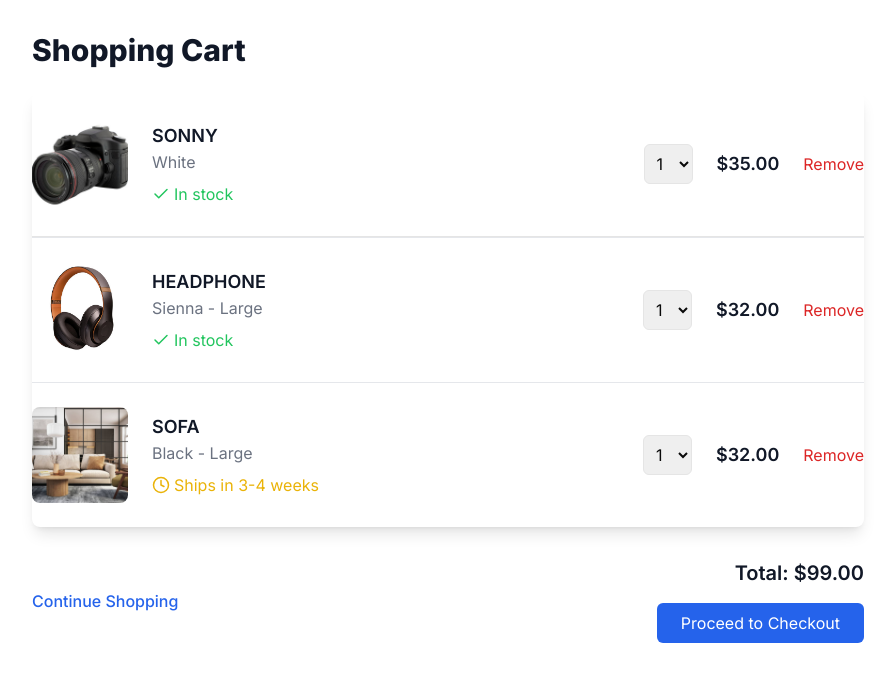
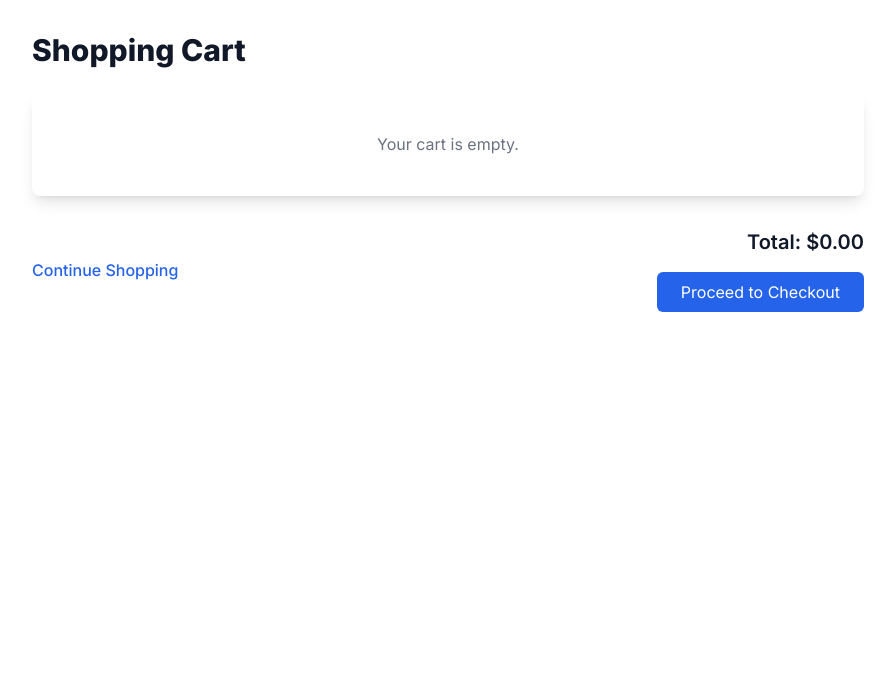
Before and after one commit to RithySoy/my-project1, a Next.js app: page /shoppingCart in a window 1280 px wide. Shown: the top 682 px of the page, without its empty margins (192-1087 px from the left). Built offline with nearby package versions, Linux system fonts and the light colour scheme.

Commit message:
rithy update payment, add button and new ui

```diff
--- a/src/app/create/page.js
+++ b/src/app/create/page.js
@@ -1,112 +1,112 @@
-// "use client"
-// import React, { useState } from 'react';
+"use client"
+import React, { useState } from 'react';
 
-// const CreatePage = () => {
+const CreatePage = () => {
 
-//   const [formData, setFormData] = useState({
-//     title: '',
-//     type: '',
-//     size: '',
-//     color: '',
-//     description: '',
-//   });
+  const [formData, setFormData] = useState({
+    title: '',
+    type: '',
+    size: '',
+    color: '',
+    description: '',
+  });
 
-//   const handleInputChange = (e) => {
-//     const { name, value } = e.target;
-//     setFormData((prevData) => ({
-//       ...prevData,
-//       [name]: value,
-//     }));
-//   };
+  const handleInputChange = (e) => {
+    const { name, value } = e.target;
+    setFormData((prevData) => ({
+      ...prevData,
+      [name]: value,
+    }));
+  };
 
-//   const handleSubmit = async (e) => {
-//     e.preventDefault();
-//     // Here you would typically send the data to your backend API
-//     console.log('Form data submitted:', formData);
-//     // Reset form after submission
-//     setFormData({
-//       title: '',
-//       type: '',
-//       size: '',
-//       color: '',
-//       slug: '',
-//       description: '',
-//     });
-//   };
+  const handleSubmit = async (e) => {
+    e.preventDefault();
+    // Here you would typically send the data to your backend API
+    console.log('Form data submitted:', formData);
+    // Reset form after submission
+    setFormData({
+      title: '',
+      type: '',
+      size: '',
+      color: '',
+      slug: '',
+      description: '',
+    });
+  };
 
-//      return (
-//     <div className="max-w-2xl mx-auto p-4">
-//       <h1 className="text-2xl font-bold mb-4">Add a Product</h1>
-//       <form onSubmit={handleSubmit} className="space-y-4">
-//         <div>
+     return (
+    <div className="max-w-2xl mx-auto p-4">
+      <h1 className="text-2xl font-bold mb-4">Add a Product</h1>
+      <form onSubmit={handleSubmit} className="space-y-4">
+        <div>
 
-//           <label htmlFor="title" className="block text-sm font-medium text-gray-700">Title</label>
-//           <input
-//             type="text"
-//             id="title"
-//             name="title"
-//             value={formData.title}
-//             onChange={handleInputChange}
-//             className="mt-1 block w-full border border-gray-300 rounded-md shadow-sm p-2"
-//             required
-//           />
-//         </div>
-//         <div>
-//           <label htmlFor="type" className="block text-sm font-medium text-gray-700">Type</label>
-//           <input
-//             type="text"
-//             id="type"
-//             name="type"
-//             value={formData.type}
-//             onChange={handleInputChange}
-//             className="mt-1 block w-full border border-gray-300 rounded-md shadow-sm p-2"
-//             required
-//           />
-//         </div>
-//         <div>
-//           <label htmlFor="size" className="block text-sm font-medium text-gray-700">Size</label>
-//           <input
-//             type="text"
-//             id="size"
-//             name="size"
-//             value={formData.size}
-//             onChange={handleInputChange}
-//             className="mt-1 block w-full border border-gray-300 rounded-md shadow-sm p-2"
-//             required
-//           />
-//         </div>
-//         <div>
-//           <label htmlFor="color" className="block text-sm font-medium text-gray-700">Color</label>
-//           <input
-//             type="text"
-//             id="color"
-//             name="color"
-//             value={formData.color}
-//             onChange={handleInputChange}
-//             className="mt-1 block w-full border border-gray-300 rounded-md shadow-sm p-2"
-//             required
-//           />
-//         </div>
+          <label htmlFor="title" className="block text-sm font-medium text-gray-700">Title</label>
+          <input
+            type="text"
+            id="title"
+            name="title"
+            value={formData.title}
+            onChange={handleInputChange}
+            className="mt-1 block w-full border border-gray-300 rounded-md shadow-sm p-2"
+            required
+          />
+        </div>
+        <div>
+          <label htmlFor="type" className="block text-sm font-medium text-gray-700">Type</label>
+          <input
+            type="text"
+            id="type"
+            name="type"
+            value={formData.type}
+            onChange={handleInputChange}
+            className="mt-1 block w-full border border-gray-300 rounded-md shadow-sm p-2"
+            required
+          />
+        </div>
+        <div>
+          <label htmlFor="size" className="block text-sm font-medium text-gray-700">Size</label>
+          <input
+            type="text"
+            id="size"
+            name="size"
+            value={formData.size}
+            onChange={handleInputChange}
+            className="mt-1 block w-full border border-gray-300 rounded-md shadow-sm p-2"
+            required
+          />
+        </div>
+        <div>
+          <label htmlFor="color" className="block text-sm font-medium text-gray-700">Color</label>
+          <input
+            type="text"
+            id="color"
+            name="color"
+            value={formData.color}
+            onChange={handleInputChange}
+            className="mt-1 block w-full border border-gray-300 rounded-md shadow-sm p-2"
+            required
+          />
+        </div>
 
-//         <div>
-//           <label htmlFor="description" className="block text-sm font-medium text-gray-700">Description</label>
-//           <textarea
-//             id="description"
-//             name="description"
-//             value={formData.description}
-//             onChange={handleInputChange}
-//             rows={4}
-//             className="mt-1 block w-full border border-gray-300 rounded-md shadow-sm p-2"
-//             required
-//           ></textarea>
-//         </div>
-//         <button type="submit" className="bg-blue-500 hover:bg-blue-700 text-white font-bold py-2 px-4 rounded">
-//           Add Product
-//         </button>
-//       </form>
+        <div>
+          <label htmlFor="description" className="block text-sm font-medium text-gray-700">Description</label>
+          <textarea
+            id="description"
+            name="description"
+            value={formData.description}
+            onChange={handleInputChange}
+            rows={4}
+            className="mt-1 block w-full border border-gray-300 rounded-md shadow-sm p-2"
+            required
+          ></textarea>
+        </div>
+        <button type="submit" className="bg-blue-500 hover:bg-blue-700 text-white font-bold py-2 px-4 rounded">
+          Add Product
+        </button>
+      </form>
 
-//     </div>
-//   );
-// };
+    </div>
+  );
+};
 
-// export default CreatePage;
+export default CreatePage;
--- a/src/app/home/page.js
+++ b/src/app/home/page.js
@@ -56,7 +56,7 @@ const HomePage = () => {
                   </div>
                   <div className="px-4 py-4">
                     <h3 className="text-lg font-semibold text-gray-900">
-                      <a href="./overview">
+                      <a href="./products">
                         <span aria-hidden="true" className="absolute inset-0" />
                         {category}
                       </a>
@@ -83,7 +83,7 @@ const HomePage = () => {
                 </div>
                 <div className="px-4 py-4">
                   <h3 className="text-lg font-semibold text-gray-900">
-                    <a href="./overview">
+                    <a href="./products">
                       <span aria-hidden="true" className="absolute inset-0" />
                       {product.name}
                     </a>
@@ -113,7 +113,7 @@ const HomePage = () => {
                   </div>
                   <div className="px-4 py-4">
                     <h3 className="text-lg font-semibold text-gray-900">
-                      <a href="./overview">
+                      <a href="./products">
                         <span aria-hidden="true" className="absolute inset-0" />
                         {product.name}
                       </a>
--- /dev/null
+++ b/src/app/payment/page.js
@@ -0,0 +1,143 @@
+'use client'
+
+import { useState } from 'react';
+import { useRouter } from 'next/navigation';
+import { Button } from "@/components/ui/button";
+import { Input } from "@/components/ui/input";
+import { Label } from "@/components/ui/label";
+import { Card, CardHeader, CardTitle, CardDescription, CardContent, CardFooter } from "@/components/ui/card";
+import { AlertCircle, CreditCard } from 'lucide-react';
+
+export default function CreditCardPaymentPage() {
+  const [cardNumber, setCardNumber] = useState('');
+  const [expiryDate, setExpiryDate] = useState('');
+  const [cvv, setCvv] = useState('');
+  const [name, setName] = useState('');
+  const [error, setError] = useState('');
+  const router = useRouter();
+
+  const formatCardNumber = (value) => {
+    const v = value.replace(/\s+/g, '').replace(/[^0-9]/gi, '');
+    const matches = v.match(/\d{4,16}/g);
+    const match = matches && matches[0] || '';
+    const parts = [];
+
+    for (let i = 0, len = match.length; i < len; i += 4) {
+      parts.push(match.substring(i, i + 4));
+    }
+
+    return parts.length ? parts.join(' ') : value;
+  };
+
+  const formatExpiryDate = (value) => {
+    const v = value.replace(/\s+/g, '').replace(/[^0-9]/gi, '');
+    if (v.length >= 2) {
+      return `${v.slice(0, 2)}/${v.slice(2, 4)}`;
+    }
+    return v;
+  };
+
+  const handleSubmit = async (e) => {
+    e.preventDefault();
+    setError('');
+
+    // Basic validation
+    if (cardNumber.length < 16 || expiryDate.length < 5 || cvv.length < 3 || name.length < 2) {
+      setError('Please fill in all fields correctly.');
+      return;
+    }
+
+    // Here you would typically send the payment data to your server or a payment processor
+    // This is a mock implementation
+    try {
+      const response = await fetch('/api/process-payment', {
+        method: 'POST',
+        headers: {
+          'Content-Type': 'application/json',
+        },
+        body: JSON.stringify({ cardNumber, expiryDate, cvv, name }),
+      });
+
+      if (!response.ok) {
+        throw new Error('Payment failed');
+      }
+
+      // Payment successful, redirect to confirmation page
+      router.push('/payment-confirmation');
+    } catch (err) {
+      setError('Payment processing failed. Please try again.');
+    }
+  };
+
+  return (
+    <div className="container mx-auto p-4">
+      <Card className="w-full max-w-md mx-auto">
+        <CardHeader>
+          <CardTitle className="flex items-center gap-2">
+            <CreditCard className="w-6 h-6" />
+            <span>Credit Card Payment</span>
+          </CardTitle>
+          <CardDescription>Enter your credit card details below</CardDescription>
+        </CardHeader>
+        <form onSubmit={handleSubmit}>
+          <CardContent className="space-y-4">
+            <div className="space-y-2">
+              <Label htmlFor="cardNumber">Card Number</Label>
+              <Input
+                id="cardNumber"
+                value={cardNumber}
+                onChange={(e) => setCardNumber(formatCardNumber(e.target.value))}
+                placeholder="1234 5678 9012 3456"
+                maxLength={19}
+                required
+              />
+            </div>
+            <div className="grid grid-cols-2 gap-4">
+              <div className="space-y-2">
+                <Label htmlFor="expiryDate">Expiry Date</Label>
+                <Input
+                  id="expiryDate"
+                  value={expiryDate}
+                  onChange={(e) => setExpiryDate(formatExpiryDate(e.target.value))}
+                  placeholder="MM/YY"
+                  maxLength={5}
+                  required
+                />
+              </div>
+              <div className="space-y-2">
+                <Label htmlFor="cvv">CVV</Label>
+                <Input
+                  id="cvv"
+                  value={cvv}
+                  onChange={(e) => setCvv(e.target.value)}
+                  placeholder="123"
+                  maxLength={4}
+                  required
+                />
+              </div>
+            </div>
+            <div className="space-y-2">
+              <Label htmlFor="name">Name on Card</Label>
+              <Input
+                id="name"
+                value={name}
+                onChange={(e) => setName(e.target.value)}
+                placeholder="John Doe"
+                required
+              />
+            </div>
+          </CardContent>
+          <CardFooter className="flex flex-col">
+            <Button type="submit" className="w-full">Pay Now</Button>
+            {error && (
+              <div className="flex items-center text-red-500 mt-2">
+                <AlertCircle className="w-4 h-4 mr-2" />
+                <span>{error}</span>
+              </div>
+            )}
+          </CardFooter>
+        </form>
+      </Card>
+    </div>
+  );
+}
--- a/src/app/products/[id]/page.js
+++ b/src/app/products/[id]/page.js
@@ -1,48 +1,70 @@
-'use client'
+"use client";
 
-import React, { useState, useEffect } from "react"
-import { useParams } from "next/navigation"
-import { doc, getDoc } from "firebase/firestore"
-import { db } from "@/lib/firebase"
-import { Loader2, Package, Tag, Banknote, BarChart, FileText } from "lucide-react"
-import { Card, CardContent, CardHeader, CardTitle } from "@/components/ui/card"
-import { Badge } from "@/components/ui/badge"
-import { Button } from "@/components/ui/button"
-import { Separator } from "@/components/ui/separator"
-import Link from "next/link"
-import Navbar from "@/components/Navbar"
+import React, { useState, useEffect } from "react";
+import { useParams, useRouter } from "next/navigation"; // Import useRouter for navigation
+import { doc, getDoc } from "firebase/firestore";
+import { db } from "@/lib/firebase";
+import { Loader2, Package, Tag, FileText } from "lucide-react";
+import { Card, CardContent, CardHeader, CardTitle } from "@/components/ui/card";
+import { Badge } from "@/components/ui/badge";
+import { Button } from "@/components/ui/button";
+import { Separator } from "@/components/ui/separator";
+import Navbar from "@/components/Navbar";
 
 export default function ProductDetail() {
-  const { id } = useParams()
-  const [product, setProduct] = useState(null)
-  const [loading, setLoading] = useState(true)
+  const { id } = useParams();
+  const router = useRouter(); // Initialize the router
+  const [product, setProduct] = useState(null);
+  const [loading, setLoading] = useState(true);
+
+  // Get cart from localStorage or initialize an empty cart
+  const getCart = () => {
+    if (typeof window !== "undefined") {
+      const storedCart = localStorage.getItem("cart");
+      return storedCart ? JSON.parse(storedCart) : [];
+    }
+    return [];
+  };
+
+  const [cart, setCart] = useState(getCart());
 
   useEffect(() => {
     const fetchProduct = async () => {
-      const productRef = doc(db, "products", id)
+      const productRef = doc(db, "products", id);
       try {
-        const productSnap = await getDoc(productRef)
+        const productSnap = await getDoc(productRef);
         if (productSnap.exists()) {
-          setProduct(productSnap.data())
+          setProduct(productSnap.data());
         } else {
-          console.error("No such document!")
+          console.error("No such document!");
         }
       } catch (error) {
-        console.error("Error fetching product:", error)
+        console.error("Error fetching product:", error);
       } finally {
-        setLoading(false)
+        setLoading(false);
       }
-    }
+    };
 
-    fetchProduct()
-  }, [id])
+    fetchProduct();
+  }, [id]);
+
+  const handleAddToCart = () => {
+    const updatedCart = [...cart, { ...product, quantity: 1 }];
+    setCart(updatedCart);
+    localStorage.setItem("cart", JSON.stringify(updatedCart));
+  };
+
+  const handleBuyNow = () => {
+    // Redirect to the payment page
+    router.push("/payment"); // Assuming you have a payment page at this route
+  };
 
   if (loading) {
     return (
       <div className="flex h-screen justify-center items-center">
         <Loader2 className="h-8 w-8 animate-spin text-primary" />
       </div>
-    )
+    );
   }
 
   if (!product) {
@@ -50,11 +72,12 @@ export default function ProductDetail() {
       <div className="flex h-screen justify-center items-center">
         <p className="text-xl font-semibold">Product not found</p>
       </div>
-    )
+    );
   }
 
   return (
-
+    <div>
+      <Navbar />
       <div className="container mx-auto px-4 py-8">
         <Card className="overflow-hidden">
           <div className="md:flex">
@@ -84,11 +107,6 @@ export default function ProductDetail() {
                     <span className="font-semibold">Stock:</span>
                     <span className="ml-2">{product.stock} units</span>
                   </div>
-                <div className="flex items-center">
-                  <BarChart className="mr-2 h-4 w-4" />
-                  <span className="font-semibold">Category:</span>
-                  <span className="ml-2">{product.category}</span>
-                </div>
                 </div>
                 <Separator className="my-4" />
                 <div className="space-y-2">
@@ -98,15 +116,19 @@ export default function ProductDetail() {
                   </div>
                   <p className="text-sm text-muted-foreground">{product.description}</p>
                 </div>
-              <div className="mt-6">
-                <Link  href="/shoppingCart">
-                <Button className="w-full">Add to Cart</Button>
-                </Link>
+                <div className="mt-6 flex space-x-4">
+                  <Button className="w-full" onClick={handleAddToCart}>
+                    Add to Cart
+                  </Button>
+                  <Button className="w-full" variant="primary" onClick={handleBuyNow}>
+                    Buy Now
+                  </Button>
                 </div>
               </CardContent>
             </div>
           </div>
         </Card>
       </div>
-  )
+    </div>
+  );
 }
--- a/src/app/shoppingCart/page.js
+++ b/src/app/shoppingCart/page.js
@@ -1,50 +1,21 @@
-import React from 'react';
-import { ChevronDown, Check, Clock } from 'lucide-react';
+"use client";
 
-const cartItems = [
-  {
-    id: 1,
-    name: 'SONNY',
-    color: 'White',
-    price: 35.00,
-    quantity: 1,
-    image: '/images/camera.jpg',
-    inStock: true,
-  },
-  {
-    id: 2,
-    name: 'HEADPHONE',
-    color: 'Sienna',
-    size: 'Large',
-    price: 32.00,
-    quantity: 1,
-    image: '/images/headphones.jpg',
-    inStock: true,
-  },
-  {
-    id: 3,
-    name: 'SOFA',
-    color: 'Black',
-    size: 'Large',
-    price: 32.00,
-    quantity: 1,
-    image: '/images/furnitur.jpg',
-    inStock: false,
-    shippingDelay: '3-4 weeks',
-  },
-];
+import React, { useState, useEffect } from 'react';
+import { Check, Clock } from 'lucide-react';
+import Link from 'next/link';
 
-const CartItem = ({ item }) => (
+const CartItem = ({ item, removeItem }) => (
   <div className="flex items-center py-6 border-b last:border-b-0">
+
     {/* Product Image */}
-    <img src={item.image} alt={item.name} className="w-24 h-24 object-cover rounded-lg mr-6" />
+    <img src={item.imageUrl} alt={item.name} className="w-24 h-24 object-cover rounded-lg mr-6" />
 
     {/* Product Details */}
     <div className="flex-grow">
       <h3 className="text-lg font-semibold text-gray-900">{item.name}</h3>
-      <p className="text-gray-500">{item.color} {item.size && `- ${item.size}`}</p>
+      <p className="text-gray-500">{item.color}</p>
 
-      {item.inStock ? (
+      {item.stock > 0 ? (
         <p className="text-green-500 flex items-center mt-2">
           <Check size={18} className="mr-1" /> In stock
         </p>
@@ -71,11 +42,37 @@ const CartItem = ({ item }) => (
     </div>
 
     {/* Remove Button */}
-    <button className="ml-6 text-red-600 hover:text-red-800 hover:underline">Remove</button>
+    <button
+      className="ml-6 text-red-600 hover:text-red-800 hover:underline"
+      onClick={() => removeItem(item.id)} // Make sure item.id is unique for each product
+    >
+      Remove
+    </button>
   </div>
 );
 
 const ShoppingCart = () => {
+  const getCart = () => {
+    if (typeof window !== "undefined") {
+      const storedCart = localStorage.getItem("cart");
+      return storedCart ? JSON.parse(storedCart) : [];
+    }
+    return [];
+  };
+
+  const [cartItems, setCartItems] = useState(getCart());
+
+  useEffect(() => {
+    const storedCart = getCart();
+    setCartItems(storedCart);
+  }, []);
+
+  const removeItem = (id) => {
+    const updatedCart = cartItems.filter(item => item.id !== id); // Only removes the product with this specific ID
+    setCartItems(updatedCart);
+    localStorage.setItem("cart", JSON.stringify(updatedCart));
+  };
+
   const total = cartItems.reduce((sum, item) => sum + item.price * item.quantity, 0);
 
   return (
@@ -87,7 +84,7 @@ const ShoppingCart = () => {
       <div className="bg-white shadow-lg rounded-lg divide-y divide-gray-200">
         {cartItems.length > 0 ? (
           cartItems.map((item) => (
-            <CartItem key={item.id} item={item} />
+            <CartItem key={item.id} item={item} removeItem={removeItem} />
           ))
         ) : (
           <p className="text-gray-500 text-center py-10">Your cart is empty.</p>
@@ -101,9 +98,12 @@ const ShoppingCart = () => {
         </a>
         <div className="text-right">
           <p className="text-xl font-semibold text-gray-900">Total: ${total.toFixed(2)}</p>
+         {/* Link to payment/checkout page */}
+        <Link href="/payment">
           <button className="mt-4 bg-blue-600 text-white py-2 px-6 rounded-md hover:bg-blue-700 transition">
             Proceed to Checkout
           </button>
+        </Link>
         </div>
       </div>
     </div>
--- a/src/components/ProductUploader.js
+++ b/src/components/ProductUploader.js
@@ -1,10 +1,11 @@
 "use client";
 
 import { uploadProductImage } from "@/utils/uploadProductImage";
-import React from "react";
-import { useState } from "react";
+import React, { useState } from "react";
+import { useRouter } from "next/navigation";
 
 export default function ProductUploader() {
+  const router = useRouter(); // Initialize the router
   const [file, setFile] = useState(null);
   const [productData, setProductData] = useState({
     name: "",
@@ -17,6 +18,7 @@ export default function ProductUploader() {
   const handleFileChange = (e) => {
     setFile(e.target.files[0]);
   };
+
   const handleInputChange = (e) => {
     const { name, value } = e.target;
     const parsedVal = name === "price" || name === "stock" ? parseInt(value) : value;
@@ -30,7 +32,8 @@ export default function ProductUploader() {
     e.preventDefault();
     if (file) {
       await uploadProductImage(file, productData);
-      alert("Product Uploaded sucessfully!");
+      alert("Product Uploaded successfully!");
+      router.push("/products"); // Navigate to the products page
     }
   };
 
@@ -74,12 +77,22 @@ export default function ProductUploader() {
           placeholder="stock"
           onChange={handleInputChange}
         />
+        <div className="flex items-center">
           <button
             type="submit"
             className="bg-blue-500 hover:bg-blue-700 text-white font-bold py-2 px-4 rounded"
           >
             Upload Product
           </button>
+          <button
+            type="button"
+            onClick={() => router.push("/products")}
+            className="bg-black hover:bg-gray-800 text-white font-bold py-2 px-4 rounded ml-auto"
+          >
+            Back
+          </button>
+
+        </div>
       </form>
     </div>
   );
```
Also changed, not shown: src/app/products/edit/[id]/page.js (+37 -30 lines), src/components/Navbar.js (+20 -6 lines), public/monitor.png (added), public/monitor1.png (added). Lines whose indentation alone changed are shown as unchanged.
